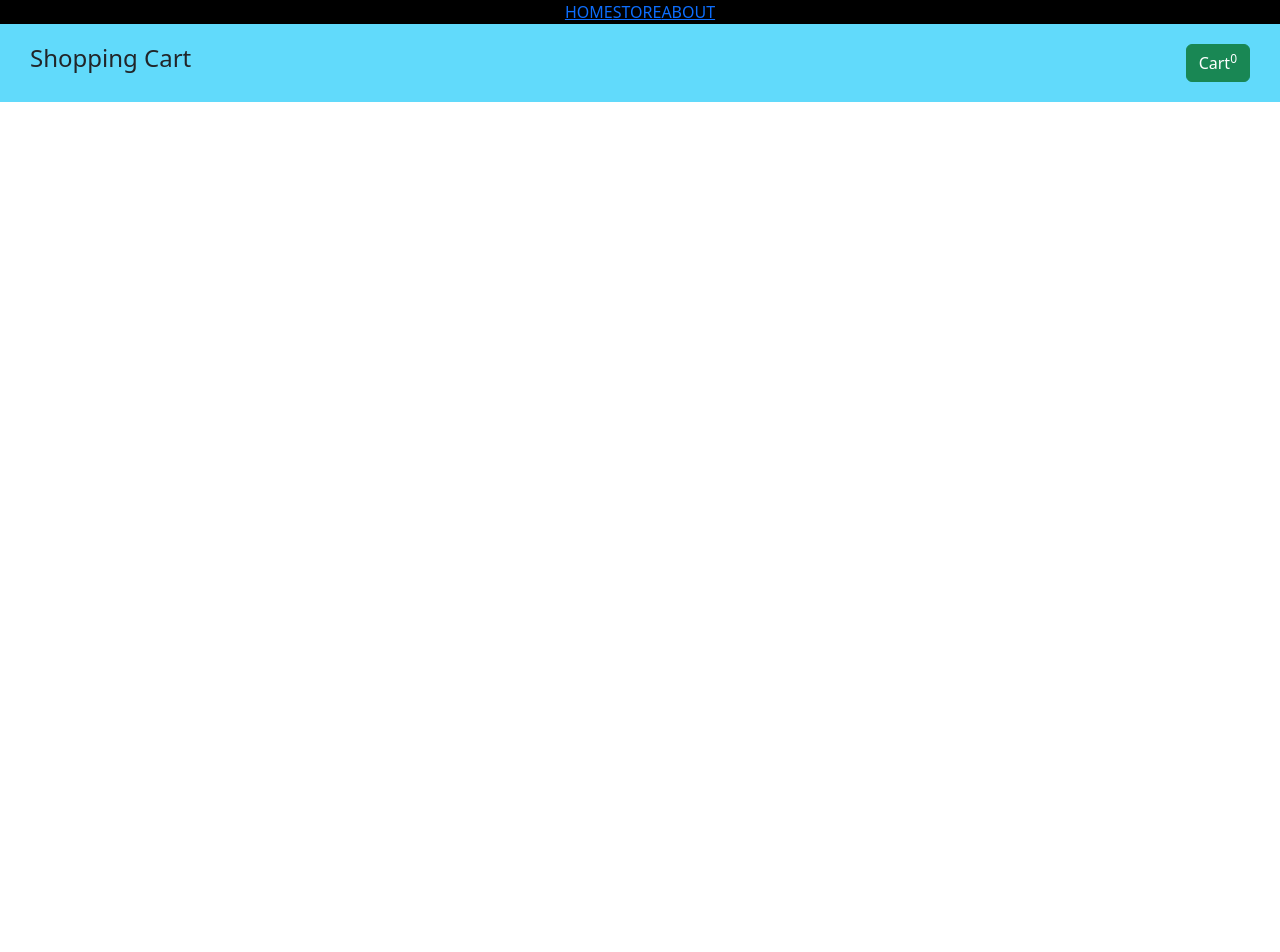
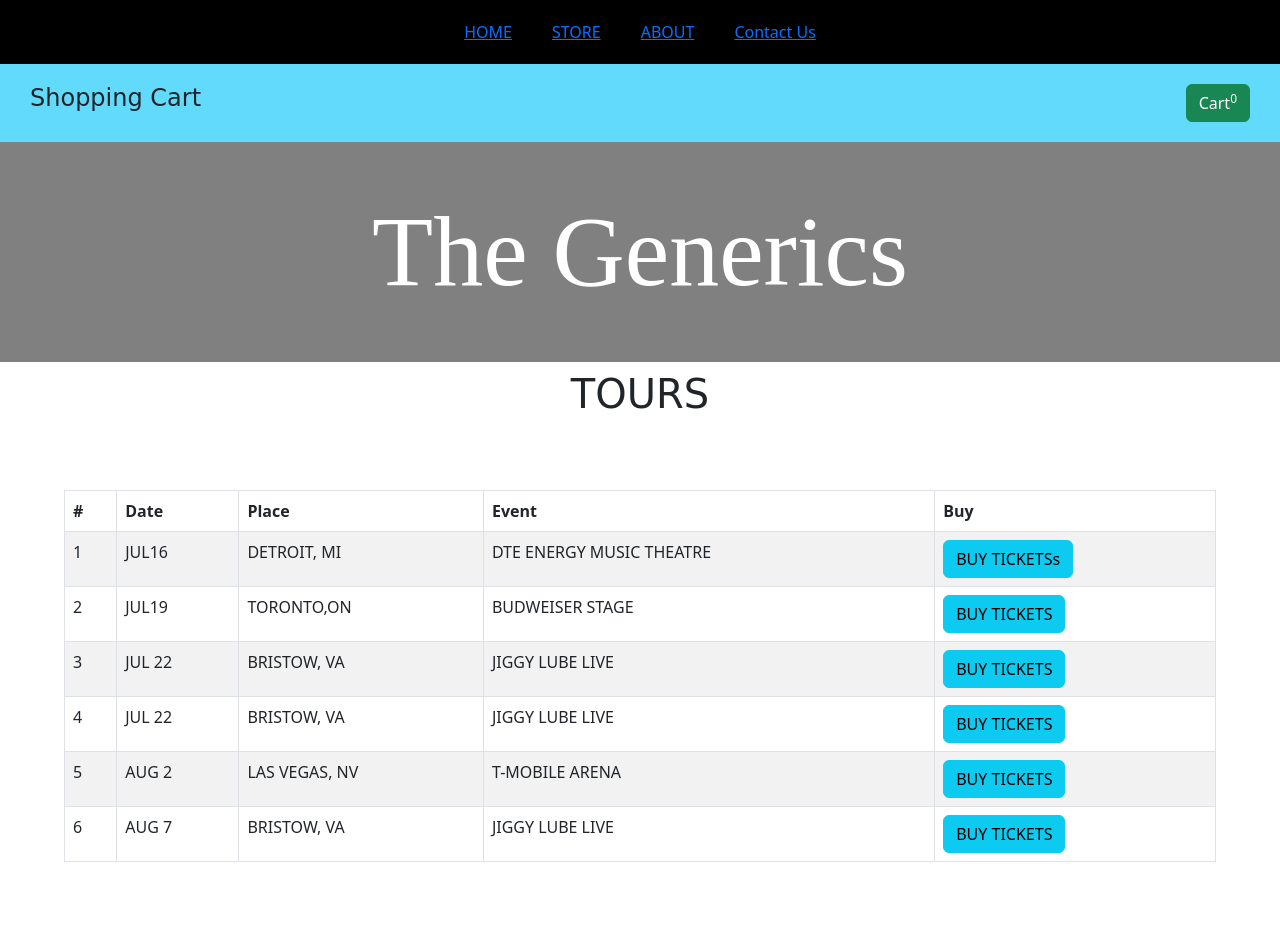
Before and after one commit to Durgesh-Mehar/building-a-ecommerce-website, a React (Create React App) app: page / in a window 1280 px wide. Shown: the top 952 px of the page. Before the commit the page ends 800 px from the top, so only its background shows below. Built offline with nearby package versions, Linux system fonts and the light colour scheme.

Commit message:
Adding Contact US Page via REACT ROUTER

```diff
--- a/src/App.css
+++ b/src/App.css
@@ -75,6 +75,57 @@
     text-align: center;
 }
 
-.a {
+.p{
+  font-size: 17px;
+  margin: 10px;
+  padding: 30px ;
+    color: #777;
+    font-weight: “bold”
+}
+
+
+.img-about{
+  overflow-clip-margin: content-box;
+  overflow: clip;
+  float: left;
+  margin: 20px 50px;
+  border-radius: 50%;
+  width: 200px;
+  height: 200px;
+
+}
+
+.block{
+    border-bottom: 1px solid black;
+    padding: 10px;
+
+}
+
+.container {
+  max-width: 900px;
+  margin: 0 auto;
+  padding: 20px 30px;
+}
+
+.butt{
+  float: right;
+}
+
+.generic-section h1 {
+  color: white;
+  font-size: 100px;
+  background-color: gray;
+  font-family: Segoe Print;
+  padding: 50px;
   text-align: center;
 }
+
+.hover-image:hover {
+  opacity: 0.8;
+  transform: scale(1.1);
+}
+
+.a{
+  padding: 5%;
+
+}
--- a/src/App.js
+++ b/src/App.js
@@ -1,17 +1,15 @@
-import { useState, useContext } from "react";
+import { useState} from "react";
 import Header from "./components/Header";
 import CartList from "./components/CartList";
-import { Cart } from "./components/CartContext";
 import Home from "./components/pages/Home";
 import Store from "./components/pages/Store";
 import About from "./components/pages/About";
 import "./App.css";
-import { BrowserRouter, Routes, Route } from "react-router-dom";
+import { Routes, Route } from "react-router-dom";
+import ContactUs from "./components/pages/ContectUs";
 
 const App = () => {
   const [showCart, setShowCart] = useState(false);
-
-  const { cart, addToCart } = useContext(Cart);
 
   const handleShow = (value) => {
     setShowCart(value);
@@ -19,12 +17,13 @@ const App = () => {
 
   return (
     <div>
-      <Header count={cart.length} handleShow={handleShow} />
+      <Header handleShow={handleShow} />
 
       <Routes>
-        <Route path="/home" element={<Home />} />
+        <Route path="/" element={<Home />} />
         <Route path="store" element={showCart ? <CartList /> : <Store />} />
         <Route path="about" element={<About />} />
+        <Route path="contact" element={<ContactUs />}/>
       </Routes>
     </div>
   );
--- a/src/components/Header.js
+++ b/src/components/Header.js
@@ -1,33 +1,33 @@
+import React, {useContext} from "react";
 import Button from "react-bootstrap/Button";
 import "../App.css";
 import Nav from "react-bootstrap/Nav";
 import { Link } from "react-router-dom";
+import { Cart } from "./CartContext";
 
 
 const Header = (props) => {
+   const {cart} = useContext(Cart);
   return (
     <>
     <div className="navBar">
       <Nav className="justify-content-center" activeKey="/home">
-      <Link to="/home">HOME</Link>
-      <span></span>
-      <Link to="/store">STORE</Link>
-      <Link to="/about" onClick={() => props.handleShow(false)}>ABOUT</Link>
+      <div style={{margin:'20px'}}><Link to="/">HOME</Link></div>
+      <div style={{margin:'20px'}}><Link to="/store">STORE</Link></div>
+      <div style={{margin:'20px'}}><Link to="/about" onClick={() => props.handleShow(false)}>ABOUT</Link></div>
+      <div style={{margin:'20px'}}><Link to="/contact">Contact Us</Link></div>
       </Nav>
        </div>
     <div className="flex shopping-cart ">
-      <h4>Shopping Cart</h4>
+      <h4 style={{fontFamily:'Comic Sans MS'}}>Shopping Cart</h4>
       <Button variant="success" onClick={() => props.handleShow(true)}>
         Cart
-        <sup>{props.count}</sup>
+        <sup>{cart.length}</sup>
       </Button>
     </div>
+    <div className="generic-section"><h1>The Generics</h1></div>
     </>
   );
 };
 
-
-
-
-
 export default Header;
--- /dev/null
+++ b/src/components/pages/ContectUs.js
@@ -0,0 +1,67 @@
+import { useRef } from 'react';
+import Button from 'react-bootstrap/Button';
+import Form from 'react-bootstrap/Form';
+function ContactUs() {
+  const nameRef=useRef('')
+  const emailRef=useRef('')
+  const numberRef=useRef('')
+
+  const submitHandler =(e)=>{
+    e.preventDefault()
+    const data = {
+      name:nameRef.current.value,
+      email:emailRef.current.value,
+      mobilenumber:numberRef.current.value
+
+    }
+    console.log(data)
+
+     fetch('https://ecomerce-website-contactus-default-rtdb.firebaseio.com/contactInfo.json',{
+      method:'POST',
+      body:JSON.stringify(data),
+      headers:{
+        'Content-Type':'application/json'
+      }
+
+
+
+    })
+
+    nameRef.current.value=''
+    emailRef.current.value=''
+    numberRef.current.value = ''
+
+  }
+
+  return (
+    <div style={{margin:'5%',paddingBottom:'10%'}}>
+       <Form onSubmit={submitHandler}>
+       <Form.Group className="mb-3" controlId="formBasicPassword">
+        <Form.Label>Name</Form.Label>
+        <Form.Control type="text" placeholder="enter name" ref={nameRef} />
+      </Form.Group>
+      <Form.Group className="mb-3" controlId="formBasicEmail">
+        <Form.Label>Email address</Form.Label>
+        <Form.Control type="email" placeholder="Enter email" ref={emailRef} />
+        <Form.Text className="text-muted">
+          We'll never share your email with anyone else.
+        </Form.Text>
+      </Form.Group>
+
+      <Form.Group className="mb-3" controlId="formBasicPassword">
+        <Form.Label>Mobile Number</Form.Label>
+        <Form.Control type="number" placeholder="mobile number" ref={numberRef} />
+      </Form.Group>
+      <Form.Group className="mb-3" controlId="formBasicCheckbox">
+        <Form.Check type="checkbox" label="Check me out" />
+      </Form.Group>
+      <Button variant="primary" type="submit">
+        Submit
+      </Button>
+    </Form>
+
+    </div>
+  )
+}
+
+export default ContactUs
--- a/src/components/pages/Home.js
+++ b/src/components/pages/Home.js
@@ -1,9 +1,83 @@
 import React from 'react'
+import '../../App.css';
+import { Button } from "react-bootstrap";
+import Table from 'react-bootstrap/Table';
 
 const Home = () => {
   return (
     <div>
-      <h1>Home component</h1>
+         <h1 style={{fontFamily:'Comic Sans MS',textAlign:'center'}}>TOURS</h1>
+     <div className="a">
+        <Table striped bordered hover>
+      <thead>
+        <tr>
+          <th>#</th>
+          <th>Date</th>
+          <th>Place</th>
+          <th>Event</th>
+          <th>Buy</th>
+        </tr>
+      </thead>
+      <tbody>
+        <tr>
+          <td>1</td>
+          <td>JUL16</td>
+          <td>DETROIT, MI</td>
+          <td>DTE ENERGY MUSIC THEATRE</td>
+          <td><Button variant="info">BUY TICKETSs</Button></td>
+        </tr>
+        <tr>
+          <td>2</td>
+          <td>JUL19</td>
+          <td>TORONTO,ON</td>
+          <td>
+BUDWEISER STAGE</td>
+<td><Button variant="info">BUY TICKETS</Button></td>
+
+        </tr>
+        <tr>
+          <td>3</td>
+          <td>JUL 22</td>
+          <td>BRISTOW, VA</td>
+          <td>JIGGY LUBE LIVE</td>
+          <td><Button variant="info">BUY TICKETS</Button></td>
+
+        </tr>
+        <tr>
+          <td>4</td>
+          <td>JUL 22</td>
+          <td>BRISTOW, VA</td>
+          <td>JIGGY LUBE LIVE</td>
+          <td><Button variant="info">BUY TICKETS</Button></td>
+
+        </tr>
+        <tr>
+          <td>5</td>
+          <td>AUG 2</td>
+          <td>LAS VEGAS, NV</td>
+          <td>
+        T-MOBILE ARENA</td>
+        <td><Button variant="info">BUY TICKETS</Button></td>
+
+        </tr>
+        <tr>
+          <td>6</td>
+          <td>AUG 7</td>
+          <td>BRISTOW, VA</td>
+          <td>JIGGY LUBE LIVE</td>
+          <td><Button variant="info">BUY TICKETS</Button></td>
+
+        </tr>
+      </tbody>
+    </Table>
+
+    </div>
+
+      <p className="p">Lorem ipsum carrots enhanced rebates. Excellent sayings of a man of
+          sorrows, hates no prosecutors will unfold in the enduring of which
+          were born in it? Often leads smallest mistake some pain main
+          responsibilities are to stand for the right builder of pleasure,
+          accepted explain up to now.</p>
     </div>
   )
 }
--- a/src/components/pages/Store.js
+++ b/src/components/pages/Store.js
@@ -15,7 +15,8 @@ const Store = () => {
         return <div style={{width:'50%' }}>
           <div className="product-item">
           <h3>{item.title}</h3>
-          <img src={item.imageUrl} width="50%"/>
+          {/* <img src={item.imageUrl} width="50%"/> */}
+          <div className="hover-image"><img src={item.imageUrl} width="40%"  /></div>
           <p>Price: ${item.price}</p>
           <Button className="button"
           onClick={() => addToCart(item)}
```
Also changed, not shown: src/components/ProductList.js (deleted, +0 -30 lines), src/components/pages/About.js (+20 -11 lines).
